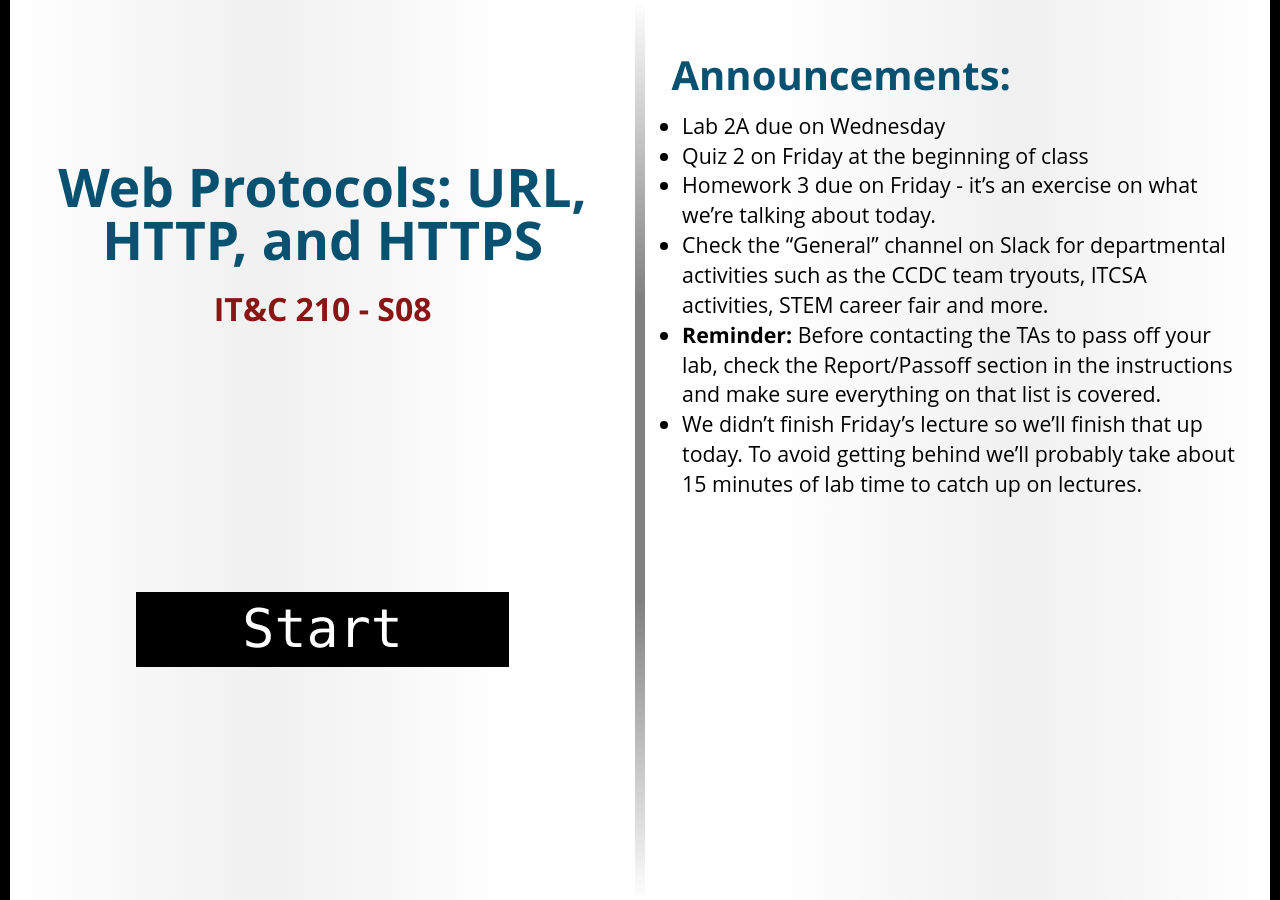
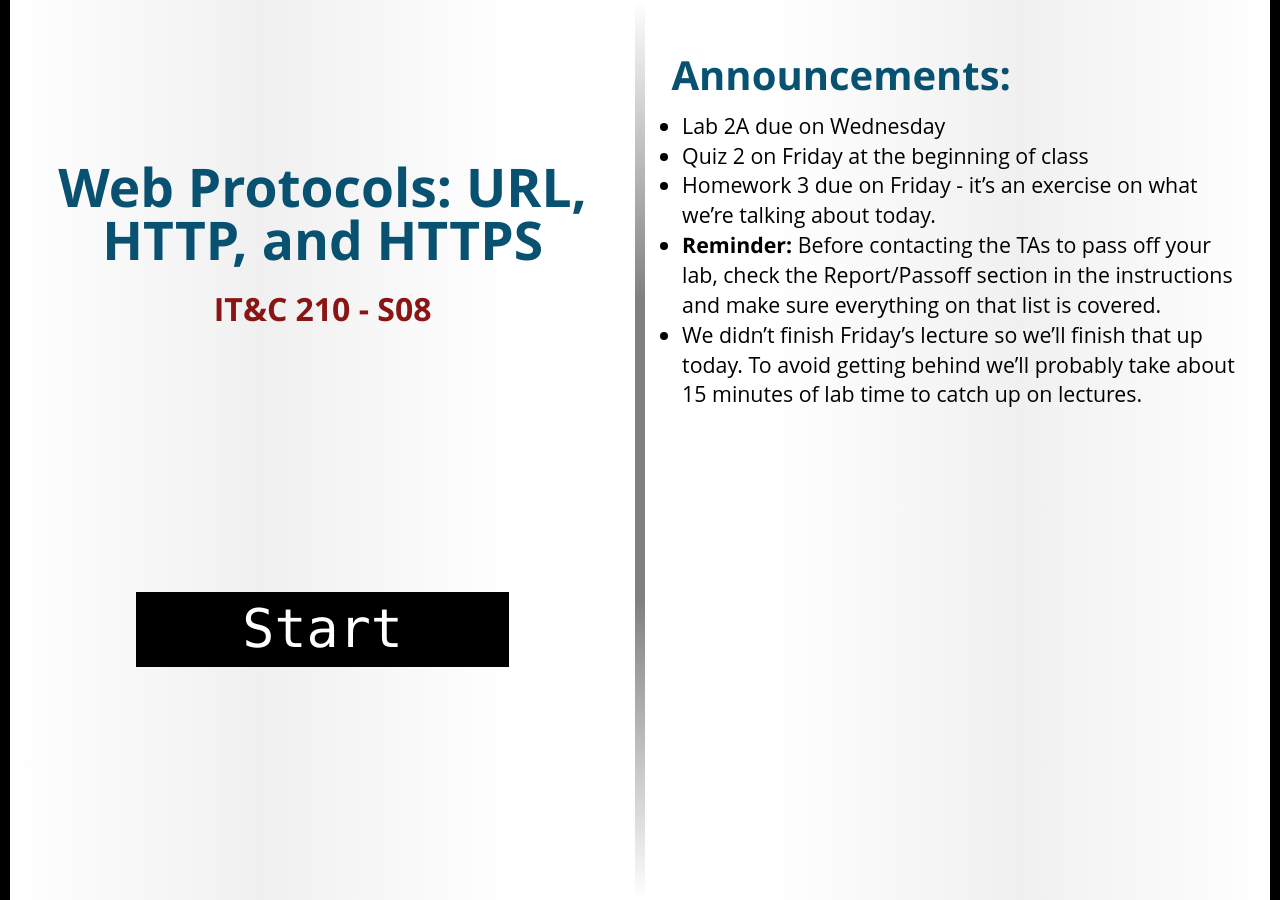
Before and after one commit to BYU-ITC-210/BYU-ITC-210.github.io, a Jekyll site: the page built from _welcome/S08.md, in a window 1280 px wide. Built offline with Jekyll 4.4.1, drawn with Linux system fonts in a browser that asks for light colours; some web fonts are replaced.

Commit message:
Welcome S08

```diff
--- a/_welcome/S08.md
+++ b/_welcome/S08.md
@@ -5,6 +5,5 @@ session: S08
 * Lab 2A due on Wednesday
 * Quiz 2 on Friday at the beginning of class
 * Homework 3 due on Friday - it's an exercise on what we're talking about today.
-* Check the "General" channel on Slack for departmental activities such as the CCDC team tryouts, ITCSA activities, STEM career fair and more.
 * **Reminder:** Before contacting the TAs to pass off your lab, check the Report/Passoff section in the instructions and make sure everything on that list is covered.
 * We didn't finish Friday's lecture so we'll finish that up today. To avoid getting behind we'll probably take about 15 minutes of lab time to catch up on lectures.
```
Also changed, not shown: welcome/images/dog-network.jpg.
